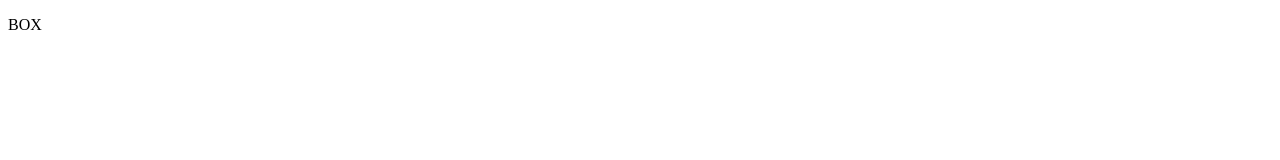
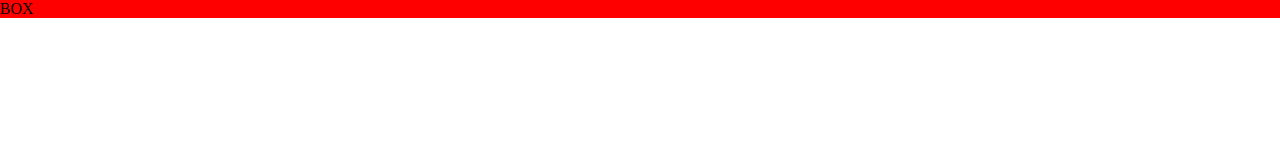
Before and after one commit to kokokokokokota/suzuki-kouta, a plain HTML site: page index.html in a window 1280 px wide. Drawn offline with Linux system fonts and the light colour scheme.

Commit message:
背景をつけた

```diff
--- a/style.css
+++ b/style.css
@@ -1,7 +1,8 @@
-#list_id {
-    color: blue;
+* {
+    margin: 0;
+    padding: 0;
   }
 
-  .list_class {
-    color: red;
+  .box {
+    background-color: red;
   }
```
